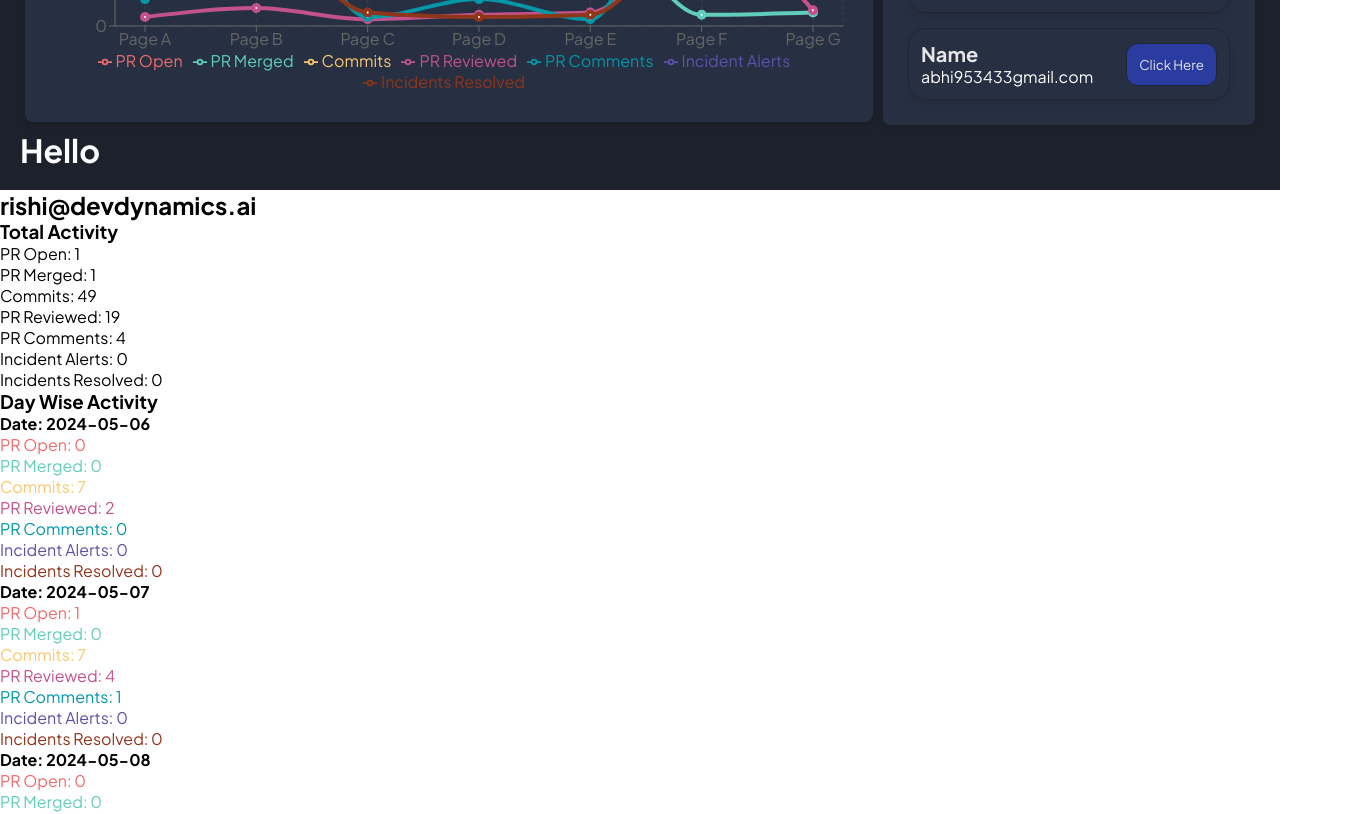
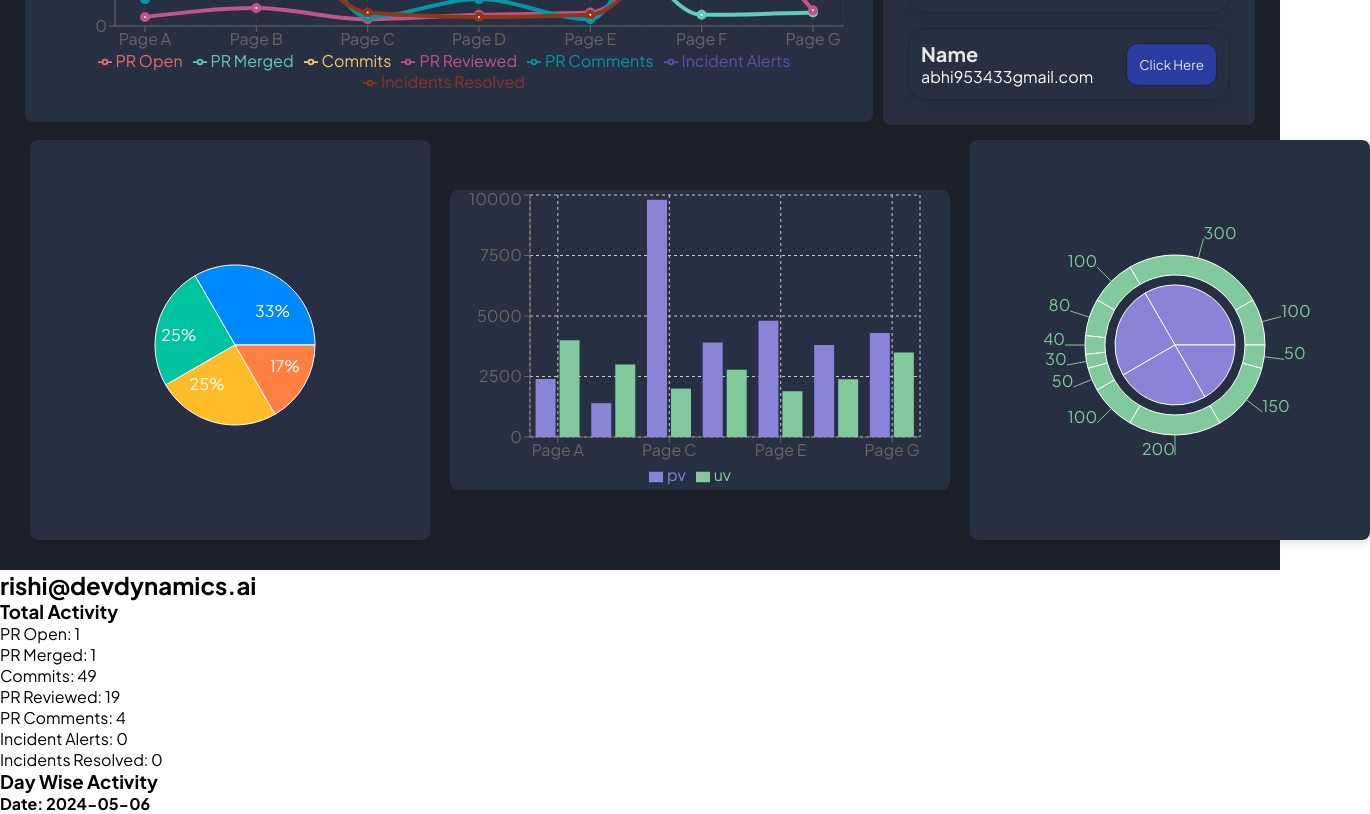
Before and after one commit to abhishekrawe/Developer-Activity-Dashboard, a React (Vite) app in the folder developer-activity-dashboard/: page / in a window 1280 px wide. Shown: the part 620-1434 px from the top of the page, 1370 px wide, since content can reach past the window. Built offline with nearby package versions, Linux system fonts and the light colour scheme; a web font is replaced by a local one.

Commit message:
Added Bar and Pie chart with demo data

```diff
--- /dev/null
+++ b/developer-activity-dashboard/src/components/Charts/BarChart.tsx
@@ -0,0 +1,81 @@
+import {
+    BarChart,
+    Bar,
+    XAxis,
+    YAxis,
+    CartesianGrid,
+    Tooltip,
+    Legend,
+} from "recharts";
+
+const data = [
+    {
+        name: "Page A",
+        uv: 4000,
+        pv: 2400,
+        amt: 2400,
+    },
+    {
+        name: "Page B",
+        uv: 3000,
+        pv: 1398,
+        amt: 2210,
+    },
+    {
+        name: "Page C",
+        uv: 2000,
+        pv: 9800,
+        amt: 2290,
+    },
+    {
+        name: "Page D",
+        uv: 2780,
+        pv: 3908,
+        amt: 2000,
+    },
+    {
+        name: "Page E",
+        uv: 1890,
+        pv: 4800,
+        amt: 2181,
+    },
+    {
+        name: "Page F",
+        uv: 2390,
+        pv: 3800,
+        amt: 2500,
+    },
+    {
+        name: "Page G",
+        uv: 3490,
+        pv: 4300,
+        amt: 2100,
+    },
+];
+
+export default function BarChartComponent() {
+    return (
+        <div className="bar-chart__wrapper">
+            <BarChart
+                width={500}
+                height={300}
+                data={data}
+                margin={{
+                    top: 5,
+                    right: 30,
+                    left: 20,
+                    bottom: 5,
+                }}
+            >
+                <CartesianGrid strokeDasharray="3 3" />
+                <XAxis dataKey="name" />
+                <YAxis />
+                <Tooltip shared={false} trigger="click" />
+                <Legend />
+                <Bar dataKey="pv" fill="#8884d8" />
+                <Bar dataKey="uv" fill="#82ca9d" />
+            </BarChart>
+        </div>
+
+    );
+};
--- /dev/null
+++ b/developer-activity-dashboard/src/components/Charts/DoubleChart.tsx
@@ -0,0 +1,50 @@
+import { PieChart, Pie } from "recharts";
+
+const data01 = [
+    { name: "Group A", value: 400 },
+    { name: "Group B", value: 300 },
+    { name: "Group C", value: 300 },
+    { name: "Group D", value: 200 }
+];
+const data02 = [
+    { name: "A1", value: 100 },
+    { name: "A2", value: 300 },
+    { name: "B1", value: 100 },
+    { name: "B2", value: 80 },
+    { name: "B3", value: 40 },
+    { name: "B4", value: 30 },
+    { name: "B5", value: 50 },
+    { name: "C1", value: 100 },
+    { name: "C2", value: 200 },
+    { name: "D1", value: 150 },
+    { name: "D2", value: 50 }
+];
+
+export default function DoubleChart() {
+    return (
+        <div className="double-chart__wrapper">
+            <PieChart width={400} height={400}>
+                <Pie
+                    data={data01}
+                    dataKey="value"
+                    cx={200}
+                    cy={200}
+                    outerRadius={60}
+                    fill="#8884d8"
+                />
+                <Pie
+                    data={data02}
+                    dataKey="value"
+                    cx={200}
+                    cy={200}
+                    innerRadius={70}
+                    outerRadius={90}
+                    fill="#82ca9d"
+                    label
+                />
+            </PieChart>
+
+        </div>
+
+    );
+}
--- a/developer-activity-dashboard/src/components/Charts/PieChart.tsx
+++ b/developer-activity-dashboard/src/components/Charts/PieChart.tsx
@@ -1,5 +1,60 @@
-function PieChart() {
-  return <div>PieChart</div>;
+import { PieChart, Pie, Cell } from "recharts";
+
+const data = [
+  { name: "Group A", value: 400 },
+  { name: "Group B", value: 300 },
+  { name: "Group C", value: 300 },
+  { name: "Group D", value: 200 }
+];
+
+const COLORS = ["#0088FE", "#00C49F", "#FFBB28", "#FF8042"];
+
+const RADIAN = Math.PI / 180;
+const renderCustomizedLabel = ({
+  cx,
+  cy,
+  midAngle,
+  innerRadius,
+  outerRadius,
+  percent,
+  index
+}: any) => {
+  const radius = innerRadius + (outerRadius - innerRadius) * 0.5;
+  const x = cx + radius * Math.cos(-midAngle * RADIAN);
+  const y = cy + radius * Math.sin(-midAngle * RADIAN);
+
+  return (
+    <text
+      x={x}
+      y={y}
+      fill="white"
+      textAnchor={x > cx ? "start" : "end"}
+      dominantBaseline="central"
+    >
+      {`${(percent * 100).toFixed(0)}%`}
+    </text>
+  );
+};
+export default function PieChartComponets() {
+  return (
+    <div className="pie-chart__wrapper">
+      <PieChart width={400} height={400}>
+        <Pie
+          data={data}
+          cx={200}
+          cy={200}
+          labelLine={false}
+          label={renderCustomizedLabel}
+          outerRadius={80}
+          fill="#8884d8"
+          dataKey="value"
+        >
+          {data.map((entry, index) => (
+            <Cell key={`cell-${index}`} fill={COLORS[index % COLORS.length]} />
+          ))}
+        </Pie>
+      </PieChart>
+    </div>
+
+  );
 }
-
-export default PieChart;
--- a/developer-activity-dashboard/src/components/Dashboard.tsx
+++ b/developer-activity-dashboard/src/components/Dashboard.tsx
@@ -2,6 +2,9 @@ import React from 'react';
 import Cards from './Cards/Cards';
 import LineChartComponent from './Charts/LineChart';
 import UserData from './Charts/UserData';
+import PieChartComponets from './Charts/PieChart';
+import BarChartComponent from './Charts/BarChart';
+import DoubleChart from './Charts/DoubleChart';
 
 const Dashboard: React.FC = () => {
     return (
@@ -21,7 +24,12 @@ const Dashboard: React.FC = () => {
                 <LineChartComponent className="line-chart-component" />
                 <UserData className="user-data" />
             </div>
-            <h1>Hello </h1>
+            <div className="chart-wrapper_summary">
+                <PieChartComponets />
+                <BarChartComponent />
+                <DoubleChart/>
+            </div>
+
         </div>
     );
 };
--- /dev/null
+++ b/developer-activity-dashboard/src/styles/component/Charts/bar-chart.scss
@@ -0,0 +1,10 @@
+.bar-chart__wrapper{
+    background-color: #273043;
+    box-shadow: 0 4px 8px rgba(0, 0, 0, 0.1);
+    border-radius: 8px;
+    text-align: center;
+    font-family: Arial, sans-serif;
+    flex: 1 1 calc(25% - 20px);
+    margin: 10px;
+    width: 100%;
+}
--- /dev/null
+++ b/developer-activity-dashboard/src/styles/component/Charts/double-chart.scss
@@ -0,0 +1,10 @@
+.double-chart__wrapper {
+        background-color: #273043;
+        box-shadow: 0 4px 8px rgba(0, 0, 0, 0.1);
+        border-radius: 8px;
+        text-align: center;
+        font-family: Arial, sans-serif;
+        flex: 1 1 calc(25% - 20px);
+        margin: 10px;
+        width: 100%;
+}
--- a/developer-activity-dashboard/src/styles/component/Charts/index.scss
+++ b/developer-activity-dashboard/src/styles/component/Charts/index.scss
@@ -1,2 +1,5 @@
 @import "./line-chart.scss";
+@import "./pie-chart.scss";
 @import "./user-data.scss";
+@import "./bar-chart.scss";
+@import "./double-chart.scss";
--- /dev/null
+++ b/developer-activity-dashboard/src/styles/component/Charts/pie-chart.scss
@@ -0,0 +1,10 @@
+.pie-chart__wrapper {
+  background-color: #273043;
+  box-shadow: 0 4px 8px rgba(0, 0, 0, 0.1);
+  border-radius: 8px;
+  text-align: center;
+  font-family: Arial, sans-serif;
+  flex: 1 1 calc(25% - 20px);
+  margin: 10px;
+  width: 100%;
+}
--- a/developer-activity-dashboard/src/styles/component/Dashboard/dashboard.scss
+++ b/developer-activity-dashboard/src/styles/component/Dashboard/dashboard.scss
@@ -31,6 +31,11 @@
       width: 30%;
       margin: 5px;
     }
+   }
+
+  .chart-wrapper_summary{
+    width: 100%;
+    @include flex-row(flex-start, center)
   }
 }
 
```
